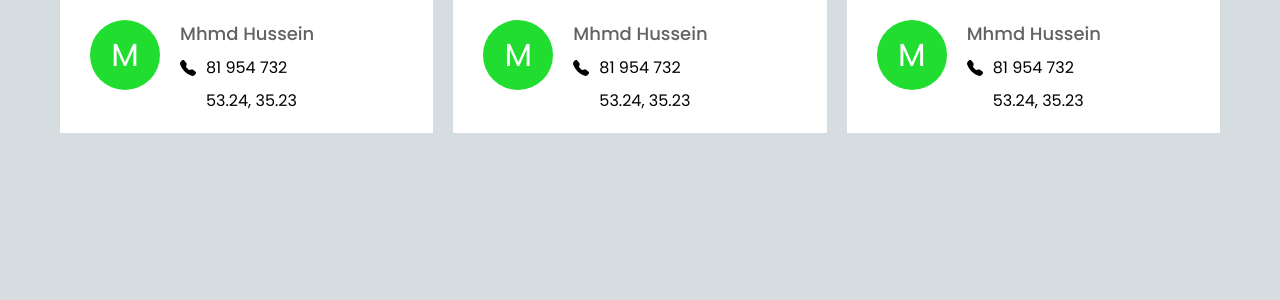
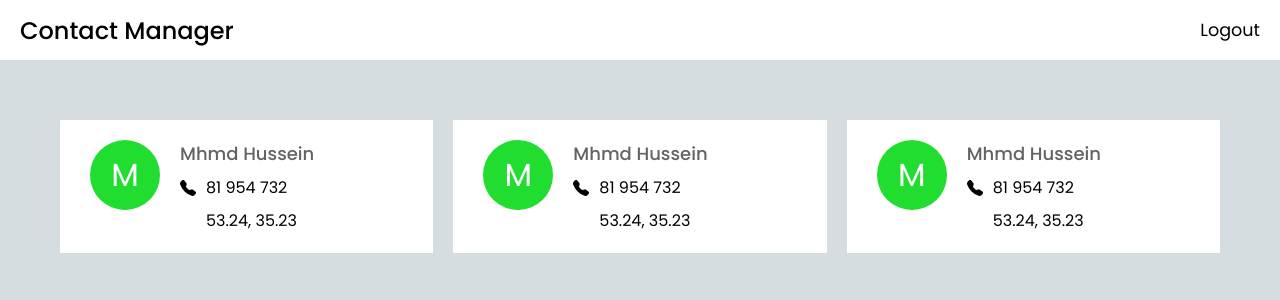
Before and after one commit to mhmdhussein377/Contact-Manager-React-Laravel, a React (Vite) app in the folder Client/: page / in a window 1280 px wide. Shown: the top 300 px of the page. Built offline with nearby package versions, Linux system fonts and the light colour scheme; some icons are missing; the HTML template or start-up script is replaced by a standard one.

Commit message:
created the home page

```diff
--- a/Client/src/App.jsx
+++ b/Client/src/App.jsx
@@ -1,15 +1,14 @@
 import { Route, Routes } from 'react-router-dom'
 import Register from "./pages/Register"
 import Login from "./pages/Login"
-import ContactCard from "./components/ContactCard"
-import ContactList from "./components/ContactList"
+import Home from "./pages/Home"
 
 function App() {
 
   return (
     <>
       <Routes>
-        <Route path='/' element={<ContactList />} />
+        <Route path='/' element={<Home />} />
         <Route path="/login" element={<Login/>} />
         <Route path="/register" element={<Register />} />
       </Routes>
--- a/Client/src/components/Header/index.jsx
+++ b/Client/src/components/Header/index.jsx
@@ -0,0 +1,12 @@
+import "./style.css"
+
+const index = () => {
+    return (
+        <div className="header">
+            <h2>Contact Manager</h2>
+            <div className="logout">Logout</div>
+        </div>
+    )
+}
+
+export default index
--- a/Client/src/components/Header/style.css
+++ b/Client/src/components/Header/style.css
@@ -0,0 +1,17 @@
+.header {
+    height: 60px;
+    background-color: white;
+    display: flex;
+    align-items: center;
+    justify-content: space-between;
+    padding: 0 20px;
+}
+
+.header h2 {
+    font-weight: 500;
+}
+
+.header .logout {
+    font-size: 1.1rem;
+    cursor: pointer;
+}
--- /dev/null
+++ b/Client/src/pages/Home/index.jsx
@@ -0,0 +1,14 @@
+import "./style.css"
+import Header from "./../../components/Header"
+import ContactList from "./../../components/ContactList"
+
+const index = () => {
+    return (
+        <div className="home">
+            <Header />
+            <ContactList />
+        </div>
+    )
+}
+
+export default index
--- /dev/null
+++ b/Client/src/pages/Home/style.css
@@ -0,0 +1,5 @@
+.home {
+    display: flex;
+    flex-direction: column;
+    gap: 60px;
+}
```
